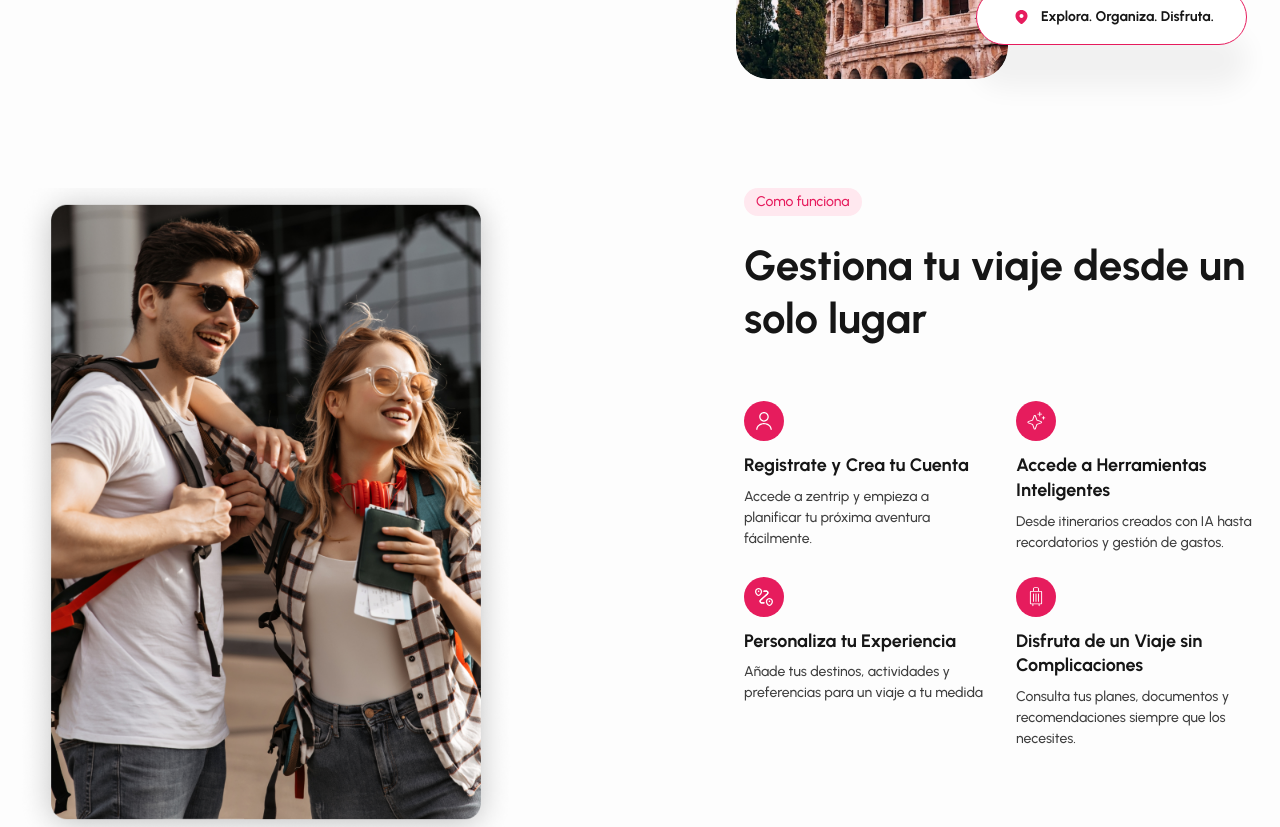
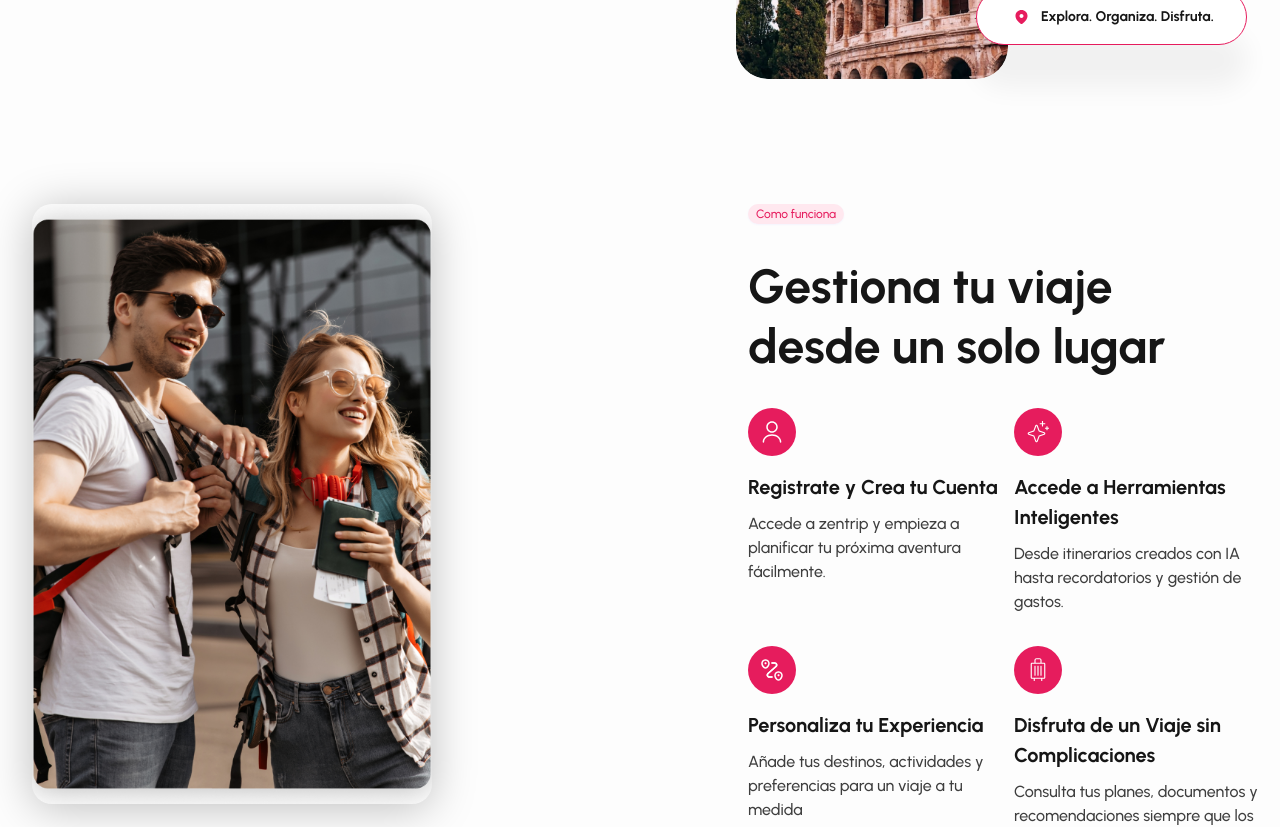
Before and after one commit to Ignacio918/viajes-app, a React (Vite) app in the folder viajes-app/: page / in a window 1280 px wide. Shown: the part 800-1627 px from the top of the page. Built offline with nearby package versions, Linux system fonts and the light colour scheme; a web font is replaced by a local one.

Commit message:
acomodar howitworks

```diff
--- a/viajes-app/src/pages/HowItWorks.tsx
+++ b/viajes-app/src/pages/HowItWorks.tsx
@@ -9,8 +9,8 @@ import '../styles/HowItWorks.css';
 const HowItWorks = () => {
   return (
     <div className="how-it-works">
-      <div className="flex items-start justify-between gap-16">
-        <div className="flex-shrink-0">
+      <div className="how-it-works__container">
+        <div className="how-it-works__image-container">
           <img
             src={fotoRandom3}
             alt="Random travel"
@@ -28,7 +28,7 @@ const HowItWorks = () => {
           <div className="how-it-works__features">
             <div className="how-it-works__feature">
               <div className="how-it-works__feature-icon">
-                <img src={iconUser} alt="User icon" className="w-5 h-5" />
+                <img src={iconUser} alt="User icon" className="w-6 h-6" />
               </div>
               <div className="how-it-works__feature-content">
                 <h3 className="how-it-works__feature-title">Registrate y Crea tu Cuenta</h3>
@@ -40,7 +40,7 @@ const HowItWorks = () => {
 
             <div className="how-it-works__feature">
               <div className="how-it-works__feature-icon">
-                <img src={iconSparkle} alt="Sparkle icon" className="w-5 h-5" />
+                <img src={iconSparkle} alt="Sparkle icon" className="w-6 h-6" />
               </div>
               <div className="how-it-works__feature-content">
                 <h3 className="how-it-works__feature-title">Accede a Herramientas Inteligentes</h3>
@@ -52,7 +52,7 @@ const HowItWorks = () => {
 
             <div className="how-it-works__feature">
               <div className="how-it-works__feature-icon">
-                <img src={iconRouting} alt="Routing icon" className="w-5 h-5" />
+                <img src={iconRouting} alt="Routing icon" className="w-6 h-6" />
               </div>
               <div className="how-it-works__feature-content">
                 <h3 className="how-it-works__feature-title">Personaliza tu Experiencia</h3>
@@ -64,7 +64,7 @@ const HowItWorks = () => {
 
             <div className="how-it-works__feature">
               <div className="how-it-works__feature-icon">
-                <img src={iconSuitcaseRolling} alt="Suitcase icon" className="w-5 h-5" />
+                <img src={iconSuitcaseRolling} alt="Suitcase icon" className="w-6 h-6" />
               </div>
               <div className="how-it-works__feature-content">
                 <h3 className="how-it-works__feature-title">Disfruta de un Viaje sin Complicaciones</h3>
--- a/viajes-app/src/styles/HowItWorks.css
+++ b/viajes-app/src/styles/HowItWorks.css
@@ -1,49 +1,105 @@
 /* src/styles/HowItWorks.css */
 .how-it-works {
-  @apply w-full max-w-7xl mx-auto py-16 px-4 relative bg-[#FDFDFD];
+  @apply w-full min-h-screen bg-[#FDFDFD] flex justify-center items-center px-4;
+}
+
+.how-it-works__container {
+  @apply w-full max-w-[1440px] flex items-start justify-between gap-16 py-20;
+}
+
+.how-it-works__image-container {
+  @apply relative w-[537px] flex-shrink-0;
 }
 
 .how-it-works__image {
-  @apply w-[500px] h-auto rounded-[20px] object-cover;
+  @apply w-full h-[768px] object-cover rounded-[20px] shadow-[0px_4px_44px_rgba(0,0,0,0.25)];
 }
 
 .how-it-works__content {
-  @apply w-full max-w-[520px] flex flex-col gap-6;
+  @apply w-[554px] flex flex-col gap-8;
 }
 
 .how-it-works__badge {
-  @apply w-fit px-3 py-1 bg-[#FFE8EF] text-[#E61C5D] text-sm font-urbanist font-medium rounded-full;
+  @apply w-fit px-2 py-0.5 bg-[#FFE8EF] text-[#E61C5D] text-xs font-urbanist font-medium rounded-[36px] shadow-[0px_1px_2px_rgba(105,81,255,0.05)];
 }
 
 .how-it-works__title {
-  @apply text-[42px] text-[#161616] font-urbanist font-bold leading-tight mb-8;
+  @apply text-5xl text-[#161616] font-urbanist font-bold leading-[60px];
 }
 
 .how-it-works__features {
-  @apply grid grid-cols-2 gap-6;
+  @apply grid grid-cols-2 gap-8;
 }
 
 .how-it-works__feature {
-  @apply w-full max-w-[240px] flex flex-col gap-3;
+  @apply w-[261px] flex flex-col gap-4;
 }
 
 .how-it-works__feature-icon {
-  @apply w-10 h-10 p-2.5 bg-[#E61C5D] rounded-full flex items-center justify-center;
+  @apply w-12 h-12 p-3 bg-[#E61C5D] rounded-full flex items-center justify-center;
 }
 
 .how-it-works__feature-content {
-  @apply flex flex-col gap-2;
+  @apply flex flex-col gap-2.5;
 }
 
 .how-it-works__feature-title {
-  @apply text-lg text-[#161616] font-urbanist font-bold leading-snug;
+  @apply text-xl text-[#161616] font-urbanist font-bold leading-[30px];
 }
 
 .how-it-works__feature-text {
-  @apply text-sm text-[#3E3E3E] font-urbanist font-medium leading-normal;
+  @apply text-base text-[#3E3E3E] font-urbanist font-medium leading-6;
 }
 
-/* Asegúrate de que las imágenes de los iconos sean blancas */
-.how-it-works__feature-icon img {
-  @apply brightness-0 invert;
+/* Responsive Styles */
+@media (max-width: 1440px) {
+  .how-it-works__container {
+    @apply px-4;
+  }
 }
+
+@media (max-width: 1280px) {
+  .how-it-works__container {
+    @apply gap-8;
+  }
+
+  .how-it-works__image-container {
+    @apply w-[400px];
+  }
+
+  .how-it-works__image {
+    @apply h-[600px];
+  }
+
+  .how-it-works__content {
+    @apply w-[500px];
+  }
+}
+
+@media (max-width: 1024px) {
+  .how-it-works__container {
+    @apply flex-col items-center;
+  }
+
+  .how-it-works__image-container {
+    @apply w-full max-w-[537px];
+  }
+
+  .how-it-works__content {
+    @apply w-full max-w-[554px];
+  }
+}
+
+@media (max-width: 640px) {
+  .how-it-works__features {
+    @apply grid-cols-1;
+  }
+
+  .how-it-works__feature {
+    @apply w-full;
+  }
+
+  .how-it-works__title {
+    @apply text-4xl leading-tight;
+  }
+}
```
